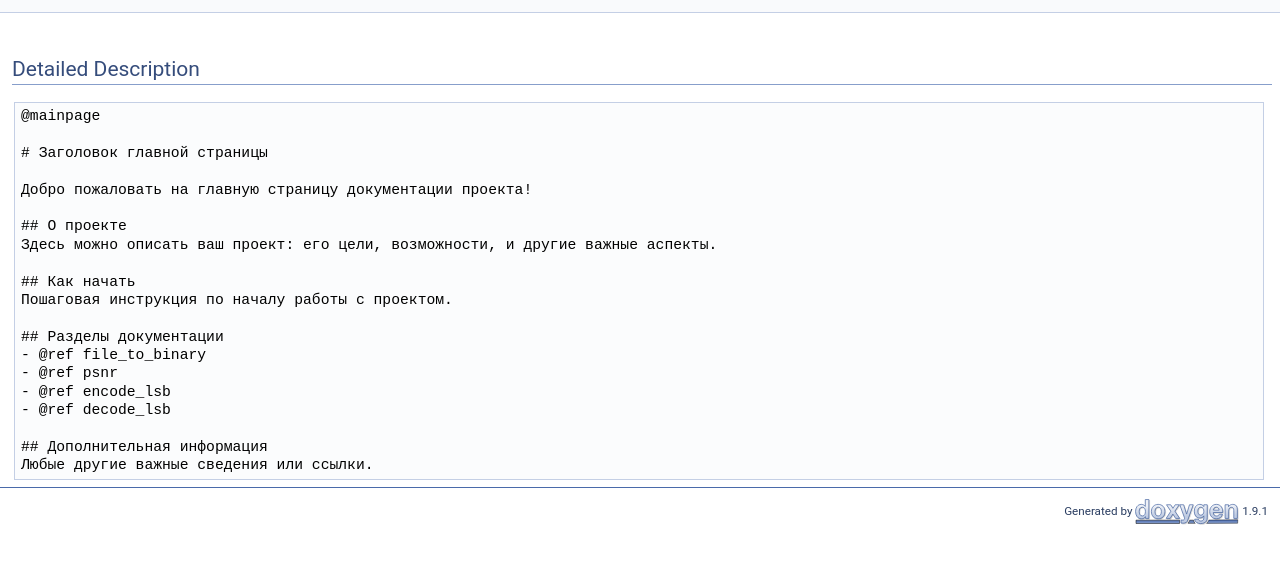
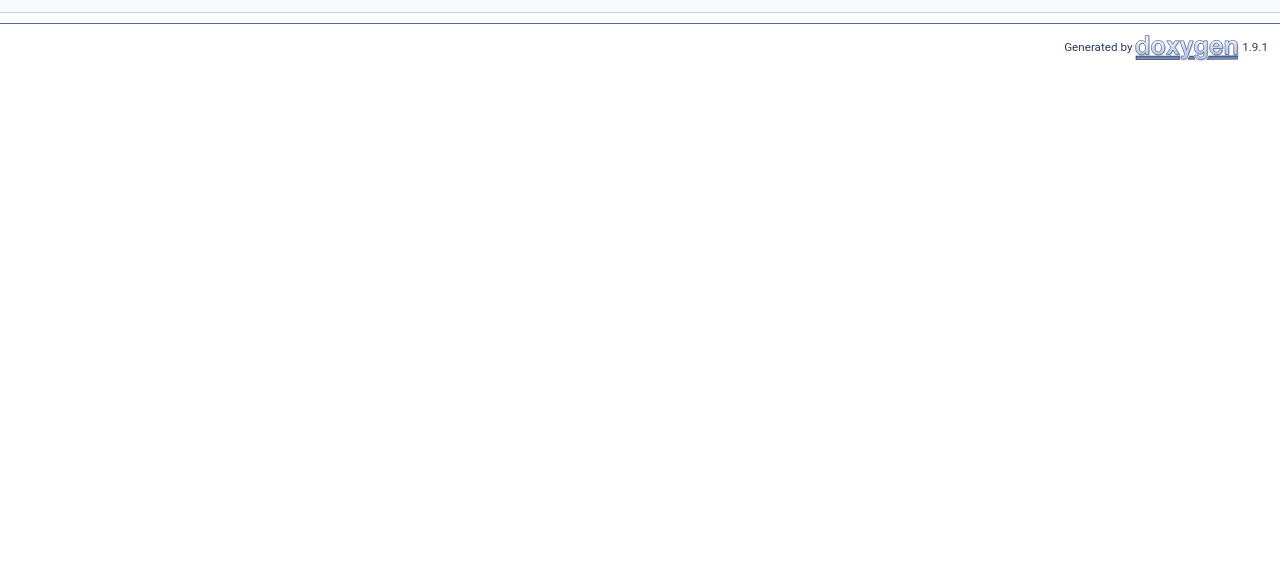
Before and after one commit to lamoress/lab3, a plain HTML site: page d1/df4/namespacelsb.html in a window 1280 px wide. Shown: the part 139-702 px from the top of the page. Drawn offline with Linux system fonts and the light colour scheme.

Commit message:
deploy: 1d0d2c29968a0e490bfef829191d30e998cecb88

```diff
--- a/d1/df4/namespacelsb.html
+++ b/d1/df4/namespacelsb.html
@@ -65,28 +65,7 @@ $(function() {
 <div class="title">lsb Namespace Reference</div>  </div>
 </div><!--header-->
 <div class="contents">
-<a name="details" id="details"></a><h2 class="groupheader">Detailed Description</h2>
-<div class="textblock"><pre class="fragment">@mainpage
-
-# Заголовок главной страницы
-
-Добро пожаловать на главную страницу документации проекта!
-
-## О проекте
-Здесь можно описать ваш проект: его цели, возможности, и другие важные аспекты.
-
-## Как начать
-Пошаговая инструкция по началу работы с проектом.
-
-## Разделы документации
-- @ref file_to_binary
-- @ref psnr
-- @ref encode_lsb
-- @ref decode_lsb
-
-## Дополнительная информация
-Любые другие важные сведения или ссылки.
-</pre> </div></div><!-- contents -->
+</div><!-- contents -->
 <!-- start footer part -->
 <hr class="footer"/><address class="footer"><small>
 Generated by&#160;<a href="https://www.doxygen.org/index.html"><img class="footer" src="../../doxygen.svg" width="104" height="31" alt="doxygen"/></a> 1.9.1
```
